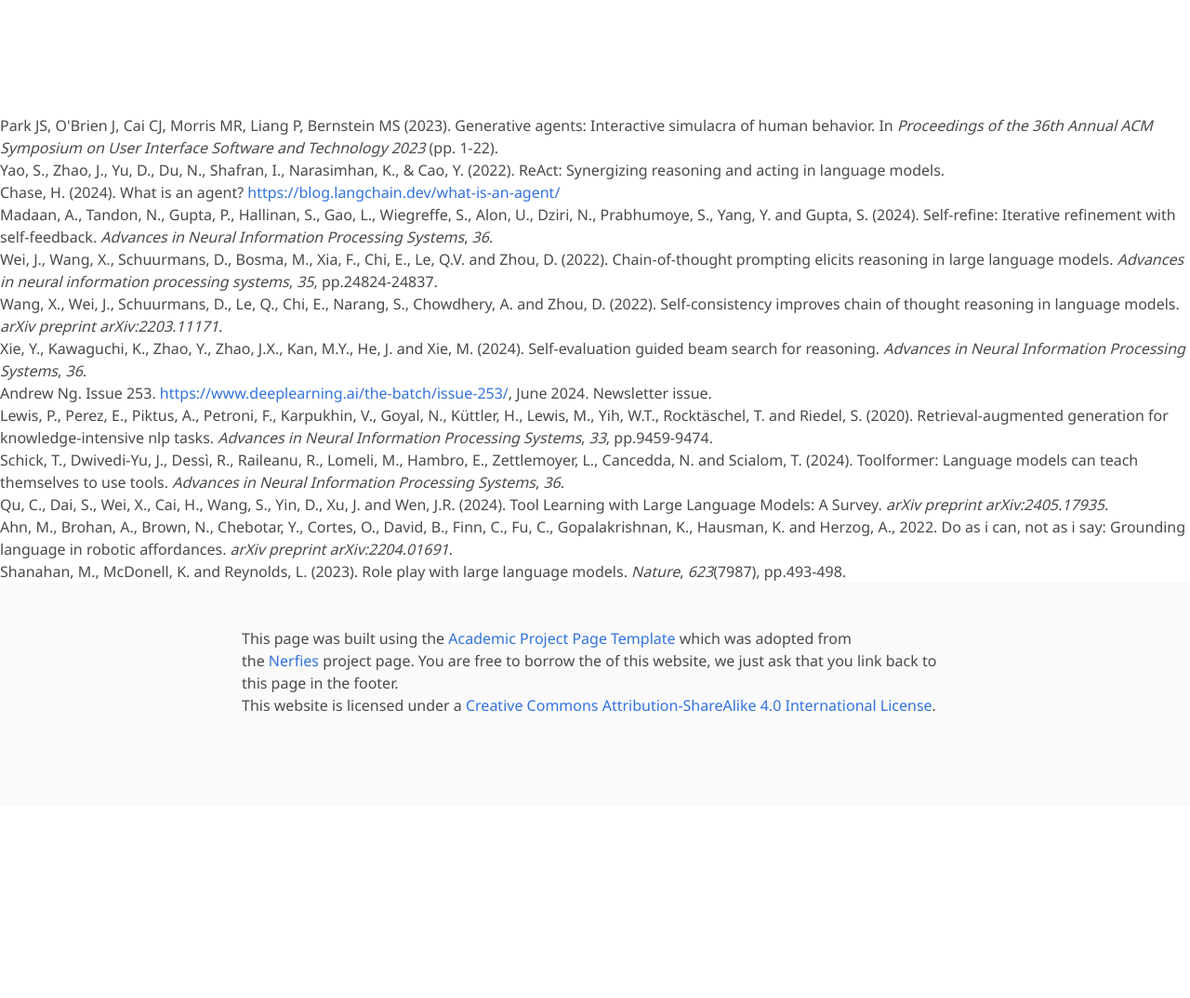
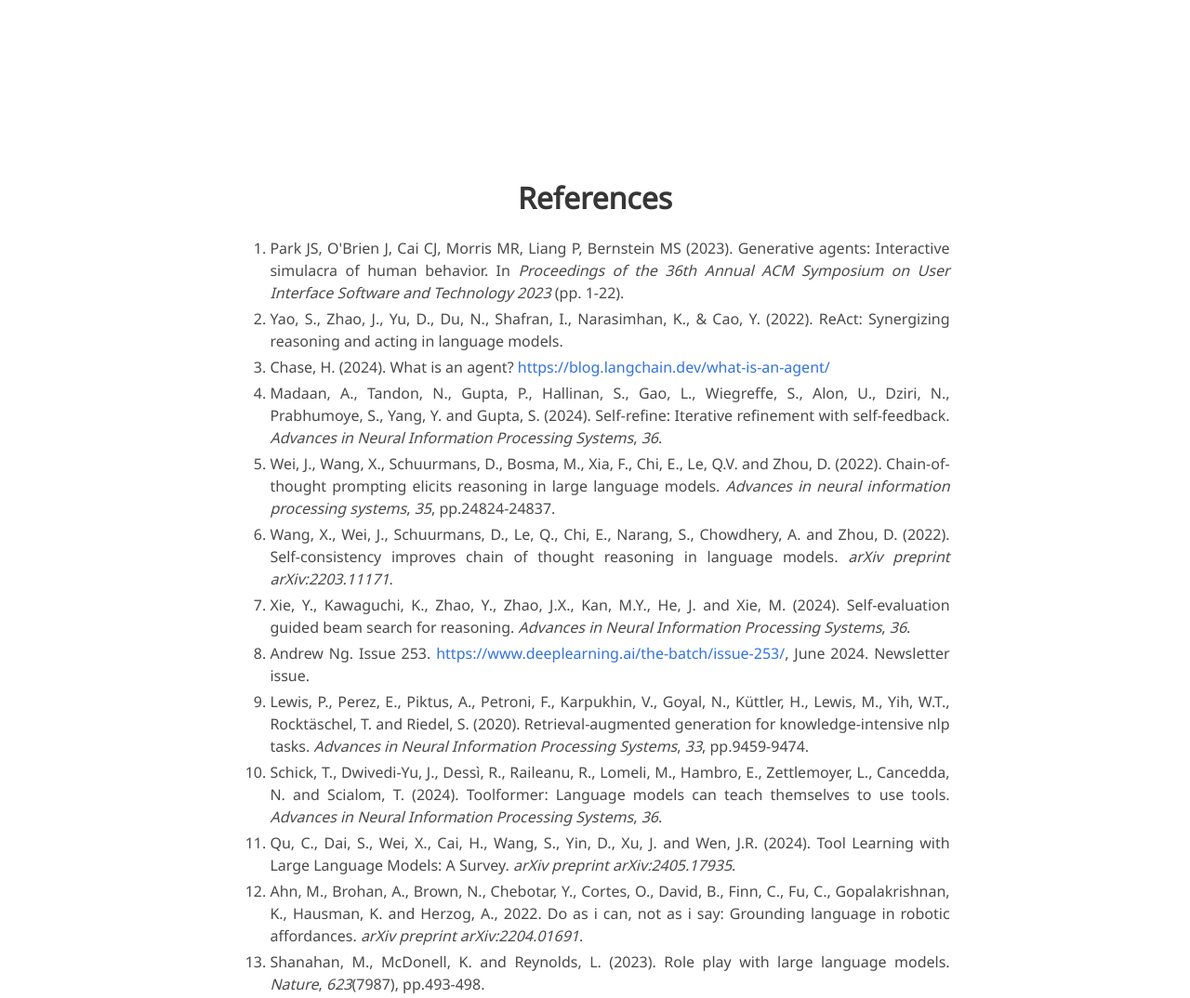
Before and after one commit to Virtual-Protocol/westworld-ai, a plain HTML site: page index.html in a window 1280 px wide. Shown: the part 2180-3254 px from the top of the page at 93% size. Before the commit the page ends 3047 px from the top, so only its background shows below. Drawn offline with nearby package versions, Linux system fonts and the light colour scheme; some icons are missing; a web font is replaced by a local one.

Commit message:
Update index.html

```diff
--- a/index.html
+++ b/index.html
@@ -128,6 +128,13 @@
   </div>
 </section>
 
+<section class="section hero is-small">
+  <div class="hero-body">
+    <div class="container is-max-desktop">
+      <div class="columns is-centered has-text-centered">
+        <div class="column is-four-fifths">
+          <h2 class="title is-3">References</h2>
+          <div class="content has-text-justified">
             <ol>
               <li>Park JS, O'Brien J, Cai CJ, Morris MR, Liang P, Bernstein MS (2023). Generative agents: Interactive simulacra of human behavior. In <em>Proceedings of the 36th Annual ACM Symposium on User Interface Software and Technology 2023</em> (pp. 1-22).</li>
               <li>Yao, S., Zhao, J., Yu, D., Du, N., Shafran, I., Narasimhan, K., &amp; Cao, Y. (2022). ReAct: Synergizing reasoning and acting in language models.</li>
@@ -143,6 +150,12 @@
               <li>Ahn, M., Brohan, A., Brown, N., Chebotar, Y., Cortes, O., David, B., Finn, C., Fu, C., Gopalakrishnan, K., Hausman, K. and Herzog, A., 2022. Do as i can, not as i say: Grounding language in robotic affordances. <em>arXiv preprint arXiv:2204.01691</em>.</li>
               <li>Shanahan, M., McDonell, K. and Reynolds, L. (2023). Role play with large language models. <em>Nature</em>, <em>623</em>(7987), pp.493-498.</li>
             </ol>
+          </div>
+        </div>
+      </div>
+    </div>
+  </div>
+</section>
 
 
   <footer class="footer">
```
Lines whose indentation alone changed are shown as unchanged.
